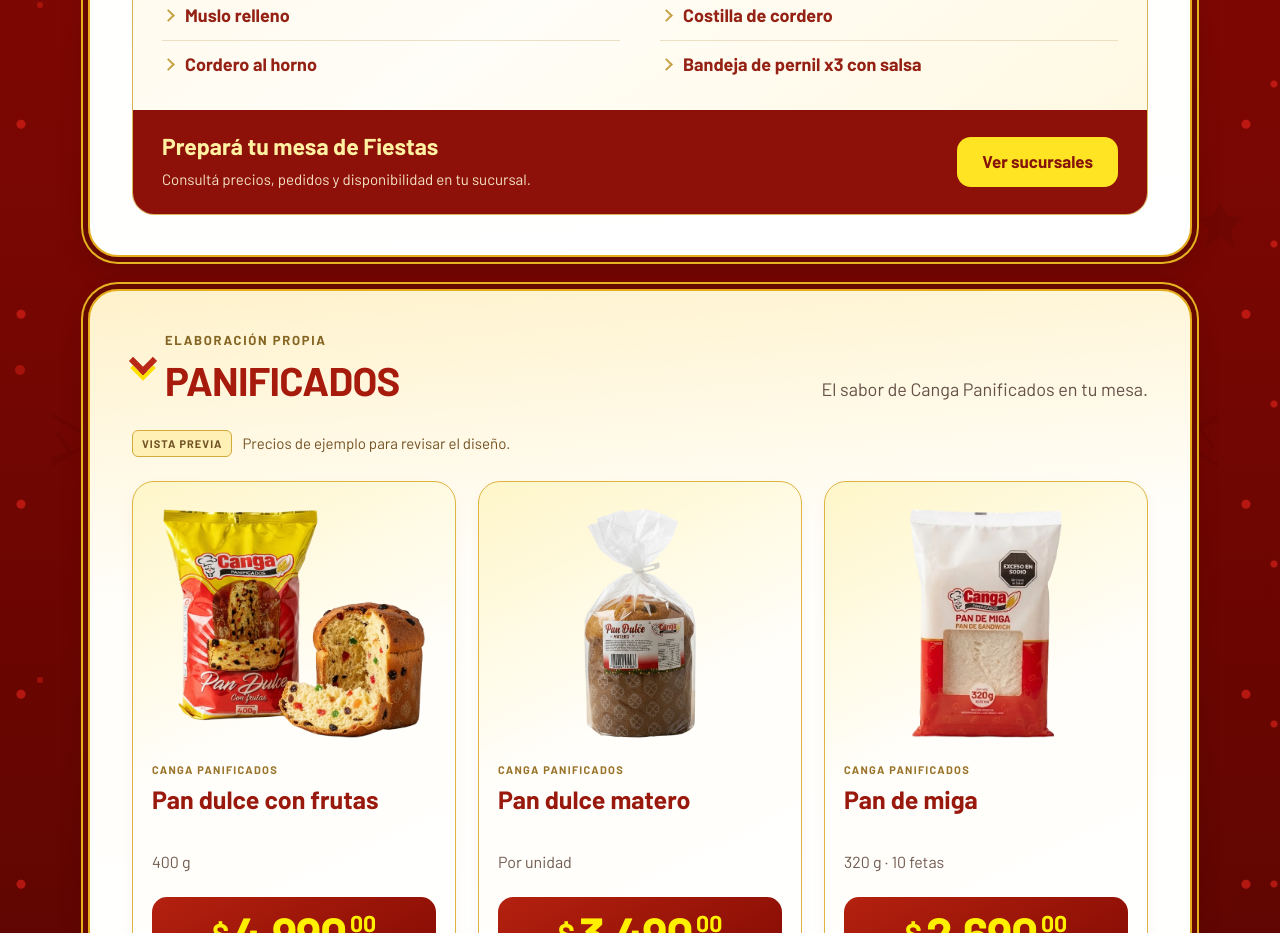
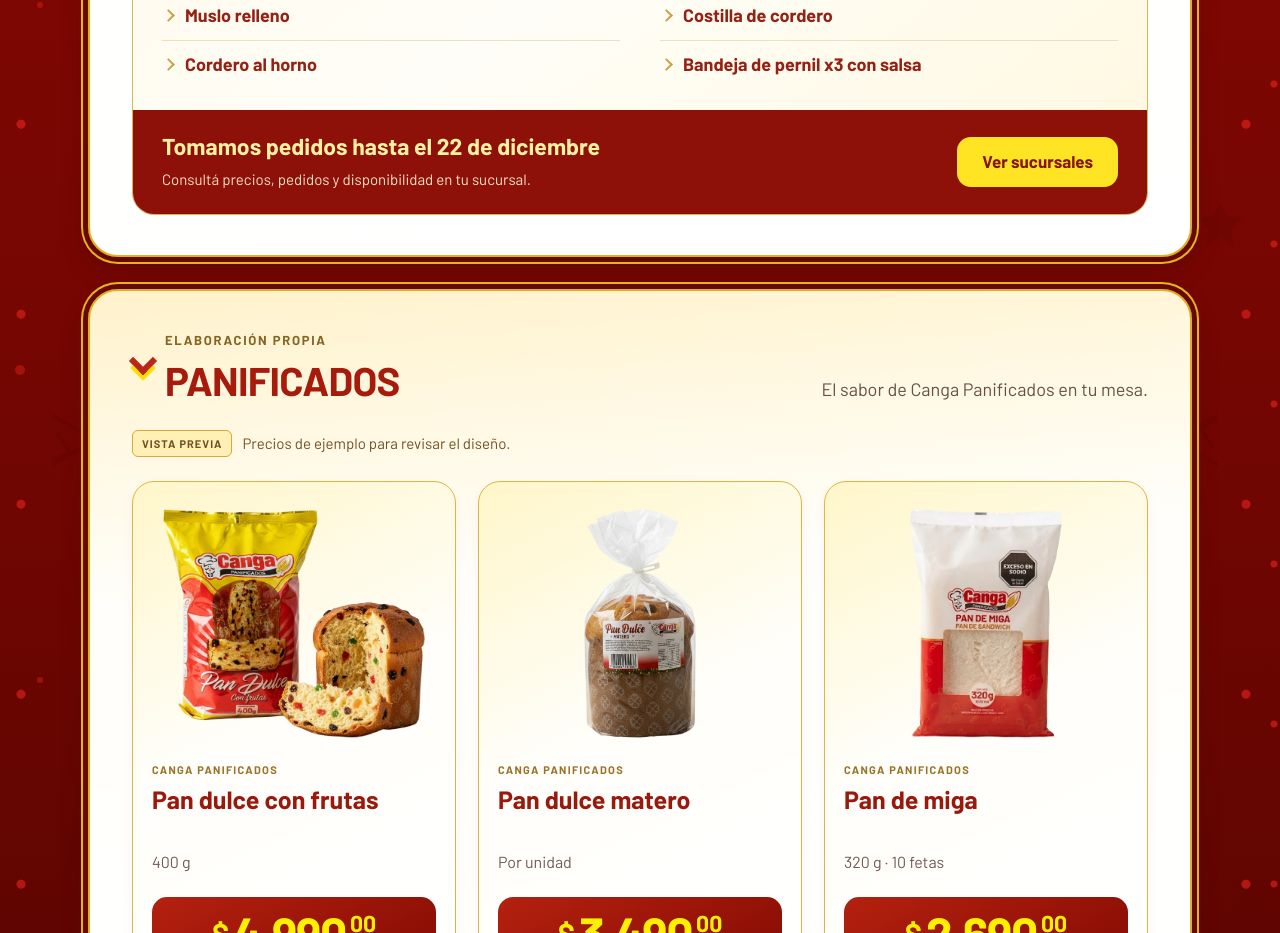
Before and after one commit to rodriacostadg/promos-parada-canga, a plain HTML site: page index.html in a window 1280 px wide. Shown: the part 2380-3313 px from the top of the page. Drawn offline with Linux system fonts and the light colour scheme.

Commit message:
Confirmar pedidos navideños hasta el 22 de diciembre

```diff
--- a/index.html
+++ b/index.html
@@ -89,7 +89,7 @@
           <li>Bandeja de pernil x3 con salsa</li>
         </ul>
       </div>
-      <div class="christmas-menu-orders"><div><strong>Prepará tu mesa de Fiestas</strong><p>Consultá precios, pedidos y disponibilidad en tu sucursal.</p></div><a class="button button-blue" href="#sucursales">Ver sucursales</a></div>
+      <div class="christmas-menu-orders"><div><strong>Tomamos pedidos hasta el 22 de diciembre</strong><p>Consultá precios, pedidos y disponibilidad en tu sucursal.</p></div><a class="button button-blue" href="#sucursales">Ver sucursales</a></div>
     </div>
   </section>
   <section class="panel department" id="panificados" aria-labelledby="panificados-title">
```
